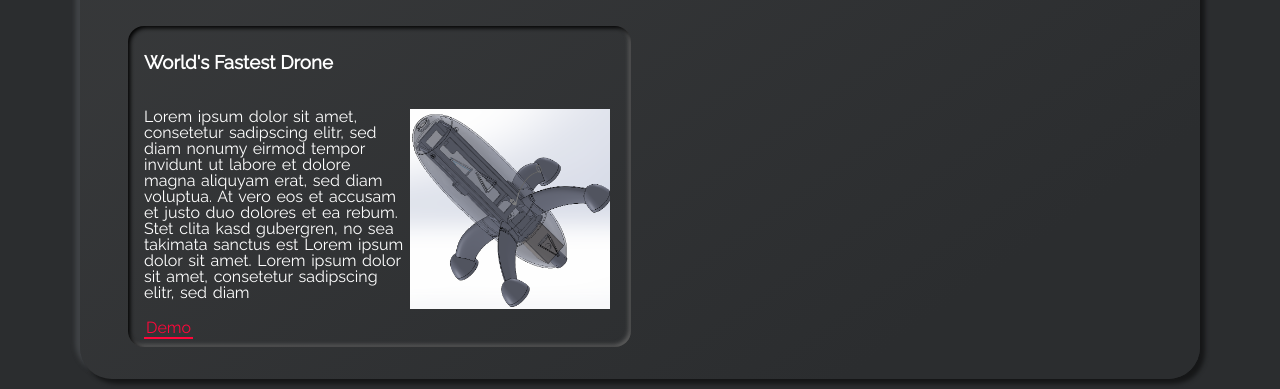
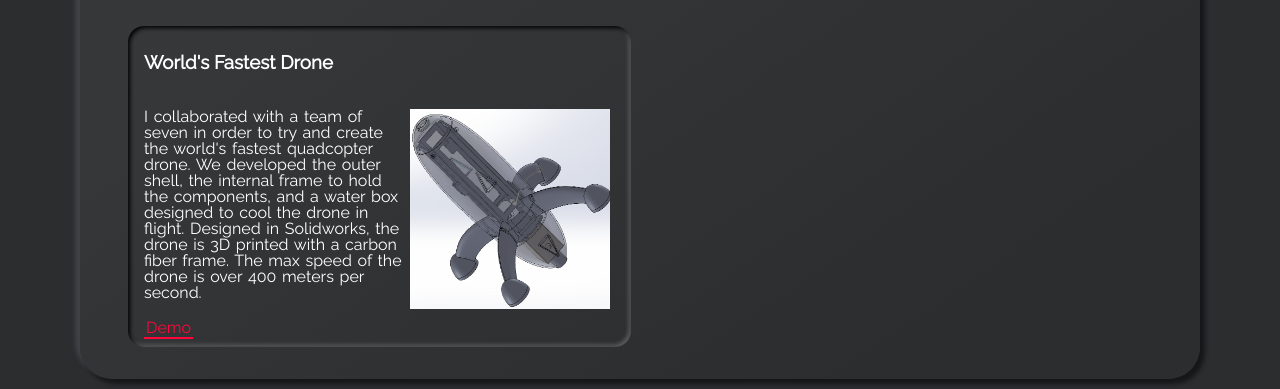
Before and after one commit to sahith-vasam/sahith-vasam.github.io, a Jekyll site: the page built from index.html, in a window 1280 px wide. Shown: the part 1458-1847 px from the top of the page. Built offline with Jekyll 4.4.1, drawn with Linux system fonts in a browser that asks for light colours.

Commit message:
Update projects.yml

```diff
--- a/_data/projects.yml
+++ b/_data/projects.yml
@@ -16,6 +16,6 @@
 #     - tag: Node
 
 - name: "World's Fastest Drone"
-  descr: "Lorem ipsum dolor sit amet, consetetur sadipscing elitr, sed diam nonumy eirmod tempor invidunt ut labore et dolore magna aliquyam erat, sed diam voluptua. At vero eos et accusam et justo duo dolores et ea rebum. Stet clita kasd gubergren, no sea takimata sanctus est Lorem ipsum dolor sit amet. Lorem ipsum dolor sit amet, consetetur sadipscing elitr, sed diam"
+  descr: "I collaborated with a team of seven in order to try and create the world's fastest quadcopter drone. We developed the outer shell, the internal frame to hold the components, and a water box designed to cool the drone in flight. Designed in Solidworks, the drone is 3D printed with a carbon fiber frame. The max speed of the drone is over 400 meters per second."
   image: "/assets/projects/WorldsFastestDroneOverview.png"
   demo: https://example.com/
```
